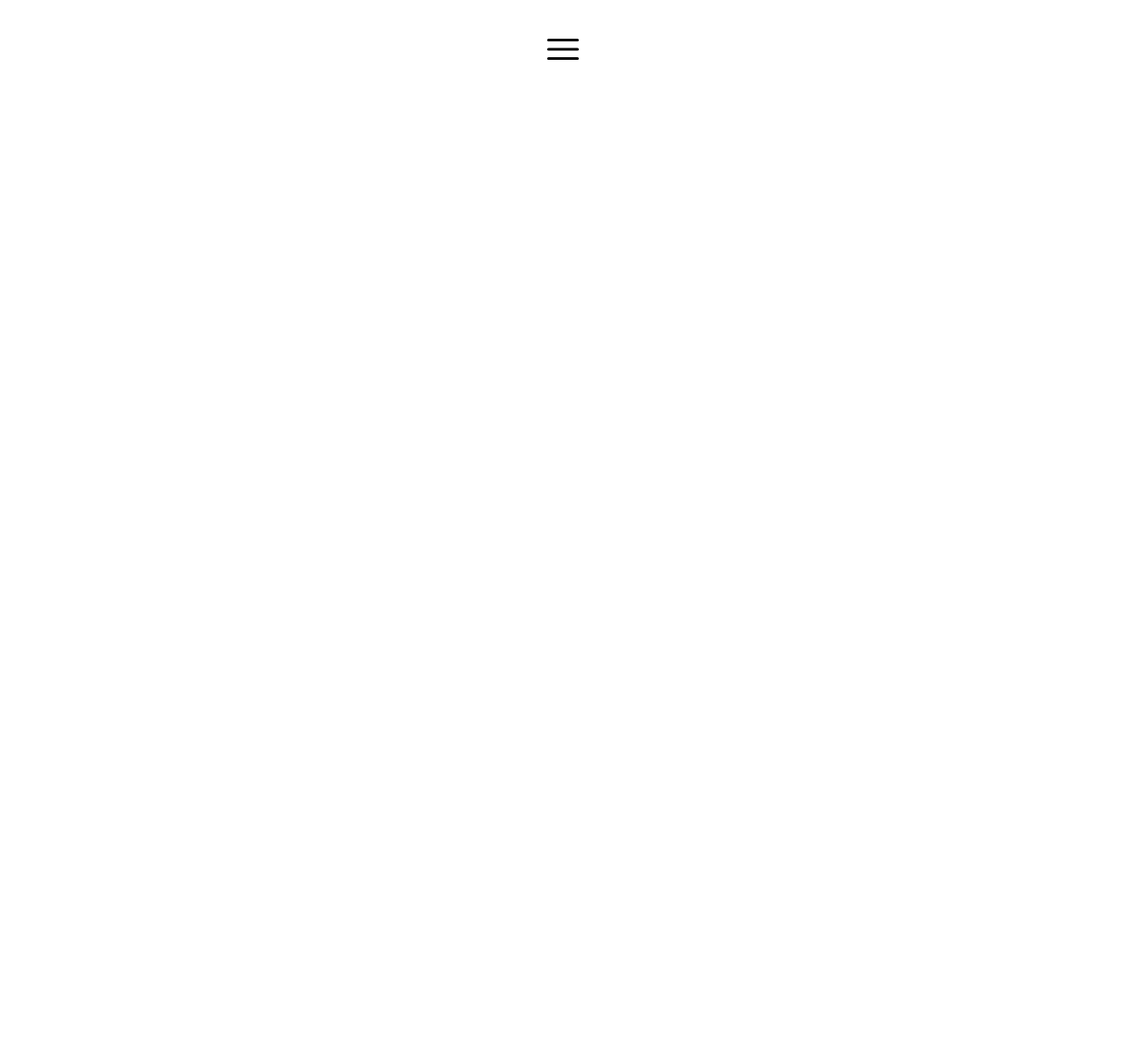
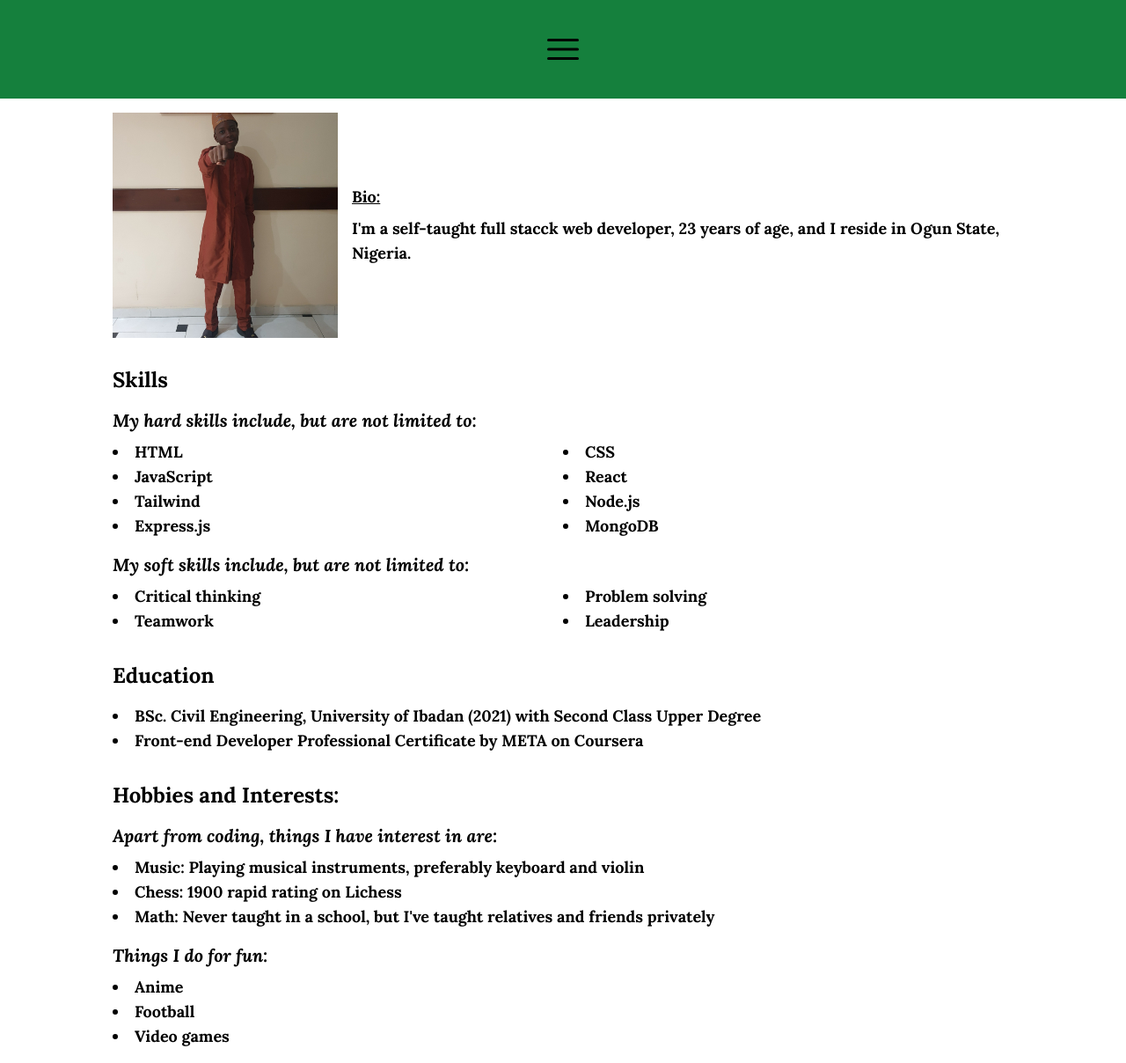
Before and after one commit to JoshuaAbulu/Blog, a React (Create React App) app in the folder frontend/: page /about in a window 1280 px wide. Before the commit this address had no page. Shown: the whole page at 88% size. Before the commit the page ends 800 px from the top, so only its background shows below. Built offline with nearby package versions, Linux system fonts and the light colour scheme; a web font is replaced by a local one.

Commit message:
added home and about

```diff
--- a/frontend/src/App.js
+++ b/frontend/src/App.js
@@ -9,6 +9,8 @@ import BlogExtended from "./components/BlogExtended";
 import UpdateBlog from "./components/UpdateBlog";
 import Footer from "./components/Footer";
 import { useState } from "react";
+import Projects from "./components/Projects";
+import About from "./components/About";
 
 
 function App() {
@@ -24,7 +26,7 @@ function App() {
   return (
     <div className={nav ? "h-screen overflow-hidden App font-lora" : "App font-lora"}>
 
-      <div className={nav ? ' pt-8 flex justify-center bg-green-700' : 'pt-8 flex justify-center'}>
+      <div className='py-8 bg-green-700 flex justify-center'>
         <svg onClick={showNav} xmlns="http://www.w3.org/2000/svg" fill="none" viewBox="0 0 24 24" stroke-width="1.5" stroke="currentColor" className="w-12 h-12 cursor-pointer">
           <path stroke-linecap="round" stroke-linejoin="round" d="M3.75 6.75h16.5M3.75 12h16.5m-16.5 5.25h16.5" />
         </svg>
@@ -39,6 +41,8 @@ function App() {
       <div className=''>
         <Routes>
           <Route path="/" element={<Home />} />
+          <Route path="/works" element={<Projects />} />
+          <Route path="/about" element={<About />} />
           <Route path="/blog" element={<Blog />}/>
           <Route path="/blog/login" element={!user? <LoginForm /> : <Navigate to='/blog'/>}/>
           <Route path="/blog/signup" element={!user? <SignupForm /> : <Navigate to='/blog'/>}/>
--- /dev/null
+++ b/frontend/src/components/About.js
@@ -0,0 +1,77 @@
+import me2 from '../images/me2.jpg'
+
+const About = () => {
+    return (
+        <div className="all flex flex-col items-center gap-8 py-4">
+            <div className="pic-and-bio grid grid-cols-4 w-4/5">
+                <div className="pic col-span-1 flex justify-center items-center">
+                        <img src={me2} alt="me" className='w-full h-full' />
+                </div>
+                <div className="bio col-span-3 flex flex-col justify-center px-4 text-justify text-lg font-black gap-2">
+                    <h2 className='underline'>
+                        Bio:
+                    </h2>
+                    <p>
+                        I'm a self-taught full stacck web developer, 23 years of age, and I reside in Ogun State, Nigeria.
+                    </p>
+                </div>
+            </div>
+
+            <div className="skills w-4/5 flex flex-col gap-4">
+                <h2 className='text-2xl font-black'>Skills</h2>
+                <div className='flex flex-col gap-2'>
+                    <h3 className='text-xl font-black italic'>My hard skills include, but are not limited to:</h3>
+                    <ul className='grid grid-cols-2 text-lg font-bold list-disc list-inside'>
+                        <li>HTML</li>
+                        <li>CSS</li>
+                        <li>JavaScript</li>
+                        <li>React</li>
+                        <li>Tailwind</li>
+                        <li>Node.js</li>
+                        <li>Express.js</li>
+                        <li>MongoDB</li>
+                    </ul>
+                </div>
+                <div className='flex flex-col gap-2'>
+                    <h3 className='text-xl font-black italic'>My soft skills include, but are not limited to:</h3>
+                    <ul className='grid grid-cols-2 text-lg font-bold list-disc list-inside'>
+                        <li>Critical thinking</li>
+                        <li>Problem solving</li>
+                        <li>Teamwork</li>
+                        <li>Leadership</li>
+                    </ul>
+                </div>
+            </div>
+
+            <div className="education w-4/5 flex flex-col gap-4">
+                <h2 className='text-2xl font-black'>Education</h2>
+                <ul className='list-disc list-inside text-lg font-bold'>
+                    <li>BSc. Civil Engineering, University of Ibadan (2021) with Second Class Upper Degree</li>
+                    <li>Front-end Developer Professional Certificate by META on Coursera</li>
+                </ul>
+            </div>
+
+            <div className="hobbies flex flex-col gap-4 w-4/5">
+                <h2 className='text-2xl font-black'>Hobbies and Interests:</h2>
+                <div className='flex flex-col gap-2'>
+                    <h3 className='text-xl font-black italic'>Apart from coding, things I have interest in are:</h3>
+                    <ul className='list-disc list-inside text-lg font-bold'>
+                        <li>Music: Playing musical instruments, preferably keyboard and violin</li>
+                        <li>Chess: 1900 rapid rating on Lichess</li>
+                        <li>Math: Never taught in a school, but I've taught relatives and friends privately</li>
+                    </ul>
+                </div>
+                <div className='flex flex-col gap-2'>
+                    <h3 className='text-xl font-black italic'>Things I do for fun:</h3>
+                    <ul className='list-disc list-inside text-lg font-bold'>
+                        <li>Anime</li>
+                        <li>Football</li>
+                        <li>Video games</li>
+                    </ul>
+                </div>
+            </div>
+        </div>
+     );
+}
+
+export default About;
--- a/frontend/src/components/Home.js
+++ b/frontend/src/components/Home.js
@@ -1,10 +1,15 @@
 const Home = () => {
     return (
-        <div>
-            <h1>
-                Portfolio coming soon!!!
-            </h1>
-
+        <div className="h-screen max-w-screen flex justify-center bg-black text-white opacity-80 items-center">
+            <div className="w-2/3 flex flex-col pb-48">
+                <h1 className="text-3xl font-black">
+                    {`<JOSHUA ABULU/>`}
+                </h1>
+                <h2 className="text-xl font-black my-1">
+                    A Full Stack Developer
+                </h2>
+                <p className="mt-4 font-bold text-gray-200 text-justify">I specialize in delivering fuctional and user-friendly websites ad webapps which are responsive on all kinds of devices.</p>
+            </div>
         </div>
      );
 }
--- /dev/null
+++ b/frontend/src/components/Projects.js
@@ -0,0 +1,9 @@
+const Projects = () => {
+    return (
+        <div>
+
+        </div>
+     );
+}
+
+export default Projects;
```
Also changed, not shown: frontend/src/images/me2.jpg (added), 1 other file (tests, documents, lock files or other folders).
